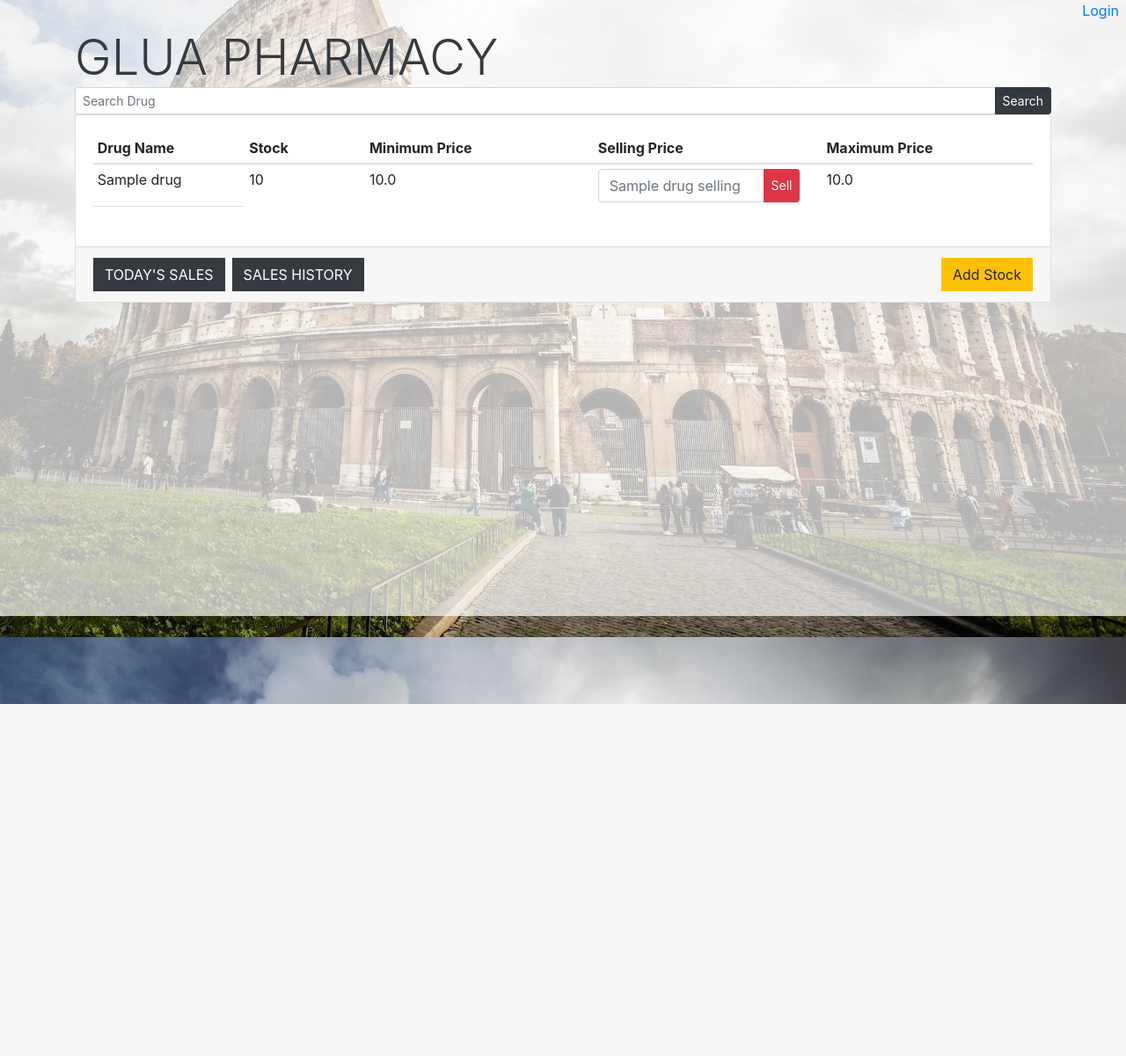
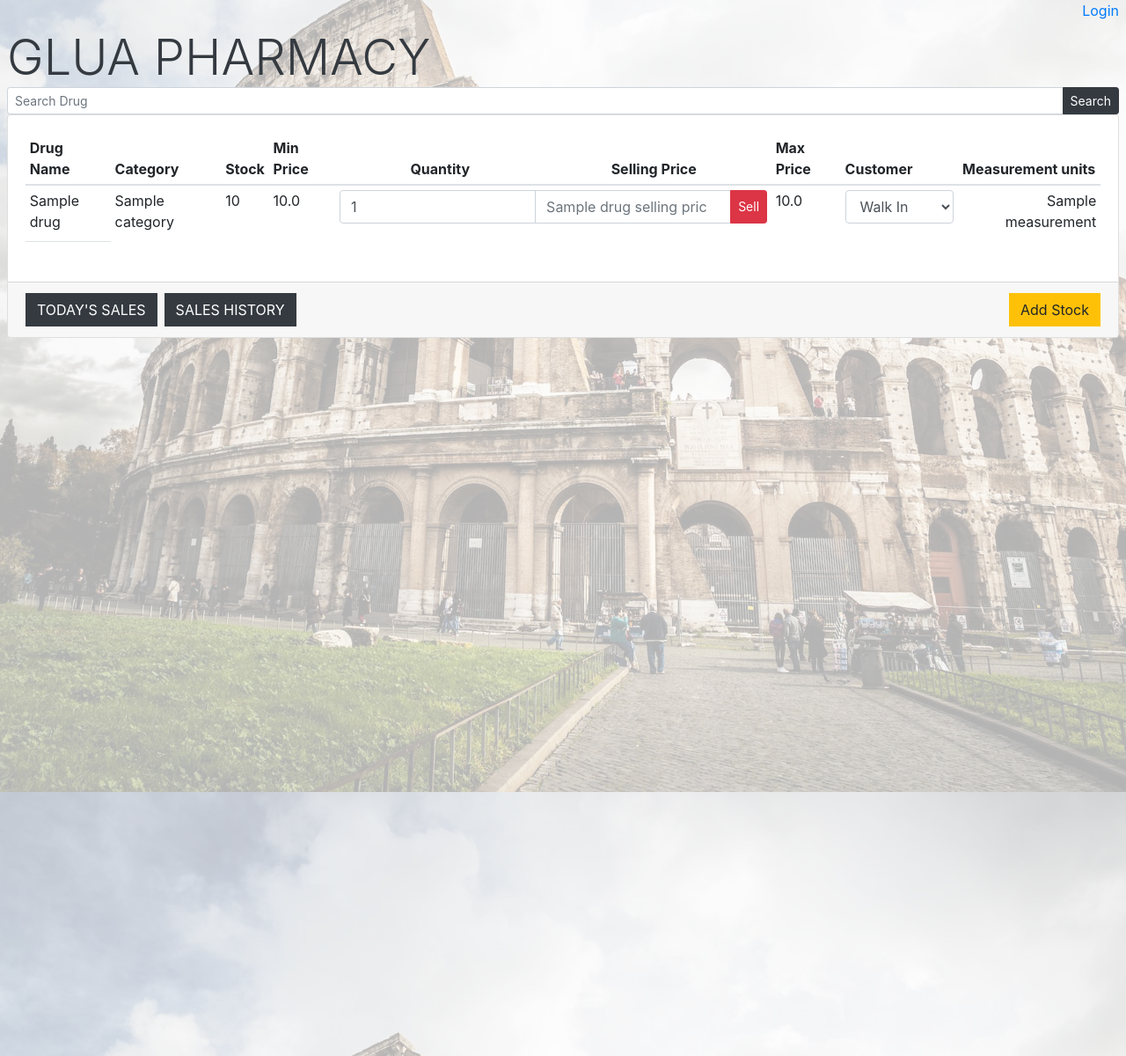
Before and after one commit to clish101/Glua-Inventory-Management, a Django app: page / in a window 1280 px wide. Shown: the whole page at 88% size. Before the commit the page ends 800 px from the top, so only its background shows below. Run offline with Django 3.2, Linux system fonts and the light colour scheme; tables that the repository leaves empty hold one stand-in row (values such as "Sample post"); some libraries are stand-ins or nearby versions.

Commit message:
Modified the stock management app to include categories,suppliers and quantity

```diff
--- a/Inventory/admin.py
+++ b/Inventory/admin.py
@@ -1,6 +1,6 @@
 from django.contrib import admin
-from .models import Drug, Sale, Stocked
+from .models import Drug, Sale, Stocked, Category, Measurement
 
 
-admin.register(Drug, Sale, Stocked)(admin.ModelAdmin)
+admin.register(Drug, Sale, Stocked, Category, Measurement)(admin.ModelAdmin)
 # Register your models here.
--- a/Inventory/forms.py
+++ b/Inventory/forms.py
@@ -6,4 +6,4 @@ from django import forms
 class DrugCreation(forms.ModelForm):
     class Meta:
         model = Drug
-        fields = ['name', 'buying_price','maximum_price', 'stock']
+        fields = ['name', 'category', 'buying_price', 'maximum_price', 'stock']
--- a/Inventory/templates/Inventory/base.html
+++ b/Inventory/templates/Inventory/base.html
@@ -25,7 +25,7 @@
             <a href="{% url 'login' %}" class="ml-auto mx-2">Login</a>
             {% endif %}
         </div>
-        <div class="container">
+        <div class="px-2">
             {% if messages %}
             {% for message in messages %}
             <div class="alert alert-{{message.tags}}">
--- a/Inventory/templates/Inventory/home.html
+++ b/Inventory/templates/Inventory/home.html
@@ -19,30 +19,49 @@
                 <thead>
                     <tr>
                         <div class="row">
-                            <div class="col-md-6">
+                            <div class="col">
                                 <th style='border-top:none'>
                                     Drug Name
                                 </th>
                             </div>
-                            <div class="col-md-2">
+                            <div class="col">
+                                <th style='border-top:none'>
+                                    Category
+                                </th>
+                            </div>
+                            <div class="col">
                                 <th style='border-top:none'>
                                     Stock
                                 </th>
                             </div>
-                            <div class="col-md-2">
+                            <div class="col">
                                 <th style='border-top:none'>
+                                    Min Price
+                                </th>
+                            </div>
+                            <div class="col-5">
+                                <th style='border-top:none'>
+                                    <div class="d-flex justify-content-around">
+                                        <span>Quantity</span>
+                                        <span>Selling Price</span>
+                                    </div>
 
-                                    <div class="row">
-                                        <div class="col ml-5">
-                                            Minimum Price
+                                </th>
                             </div>
                             <div class="col">
-                                            Selling Price
+                                <th style='border-top:none'>
+                                    Max Price
+                                </th>
                             </div>
                             <div class="col">
-                                            Maximum Price
+                                <th style='border-top:none'>
+                                    Customer
+                                </th>
                             </div>
-                                    </div>
+
+                            <div class="col">
+                                <th style='border-top:none'>
+                                    Measurement units
                                 </th>
                             </div>
 
@@ -53,47 +72,79 @@
                     <div class="row d-flex align-items-center">
                         {% for drug in drugs %}
                         <tr>
-                            <div class="col-md-6">
+                            <div class="col">
+                                {% if user.is_superuser %}
+                                <td>
+                                    <a href="{% url 'modify' drug.pk %}" style="text-decoration: none;">
+                                        {{drug.name}}
+                                    </a>
+                                </td>
+                                {% else %}
                                 <td>
                                     {{drug.name}}
                                 </td>
+                                {% endif %}
                             </div>
-                            <div class="col-md-2">
+                            <div class="col">
+                                <td>
+                                    {{drug.category}}
+                                </td>
+                            </div>
+                            <div class="col">
                                 <td>
                                     {{drug.stock}}
                                 </td>
                             </div>
-                            <div class="col-md-4">
-                                <td>
-                                    <div class="row">
-                                        <div class="col ml-5">
-                                            <span>{{drug.buying_price}}</span>
-                                        </div>
                             <div class="col">
-                                            <form action="{% url 'sell' drug.id %}" method="GET">
-                                                {% csrf_token %}
-                                                <div class="input-group">
-                                                    <input class="form-control" min="{{drug.buying_price}}"
-                                                        type="number" name="sellAt"
-                                                        placeholder="{{drug.name}} selling price"
-                                                        aria-label="Recipient's " aria-describedby="my-addon" required>
-                                                    <div class="input-group-append">
-                                                        <button type="submit"
-                                                            class="btn btn-danger btn-sm">Sell</button>
-                                                    </div>
-                                                </div>
-
-                                            </form>
-                                        </div>
-                                        <div class="col">
-                                            <span>{{drug.maximum_price}}</span>
-                                        </div>
+                                <td>{{drug.buying_price}}</td>
                             </div>
 
 
 
+
+                            <div class="col-7">
+
+                                <form action="{% url 'sell' drug.id %}" method="GET">
+                                    {% csrf_token %}
+                                    <td>
+                                        <div class="input-group">
+                                            <input class="form-control" type="number" name="quantity"
+                                                placeholder="quantity" min="1" aria-label="Recipient's "
+                                                aria-describedby="my-addon" value="1">
+
+                                            <input class="form-control" min="{{drug.buying_price}}" type="number"
+                                                name="sellAt" placeholder="{{drug.name}} selling price"
+                                                aria-label="Recipient's " aria-describedby="my-addon" required>
+                                            <div class="input-group-append">
+                                                <button type="submit" class="btn btn-danger btn-sm">Sell</button>
+                                            </div>
+                                        </div>
+                                    </td>
+                                    <td>{{drug.maximum_price}}</td>
+                                    <td>
+                                        <div class="form-group">
+
+                                            <select id="my-select" class="form-control" name="customer">
+                                                <option selected value="Walk In">Walk In</option>
+                                                <option value="Prescription">Prescription</option>
+                                            </select>
+                                        </div>
+                                    </td>
+                                </form>
+
+                            </div>
+
+
+
+
+                            <div class="col">
+                                <td class="text-right">
+                                    {{drug.measurement_units}}
                                 </td>
                             </div>
+
+
+
 
                         </tr>
                         <tr>
--- a/Inventory/templates/Inventory/stock.html
+++ b/Inventory/templates/Inventory/stock.html
@@ -65,6 +65,9 @@
                                     <form action="{% url 'addstock' drug.id %}" method="post">
                                         {% csrf_token %}
                                         <div class="input-group">
+                                            <input class="form-control" type="text" name="supplier"
+                                                placeholder="Supplier" aria-label="Recipient's "
+                                                aria-describedby="my-addon">
                                             <input class="form-control" type="number" name="added"
                                                 placeholder="Add stock for {{drug.name}}" aria-label="Recipient's "
                                                 aria-describedby="my-addon">
--- a/Inventory/urls.py
+++ b/Inventory/urls.py
@@ -1,7 +1,7 @@
 from django.contrib import admin
 from django.urls import path
 from . import views
-from .views import DrugListView, stockingListView
+from .views import DrugListView, stockingListView, modifyDrugUpdateView
 
 urlpatterns = [
     # path('', views.home, name='home'),
@@ -9,6 +9,7 @@ urlpatterns = [
     path('create/', views.createDrug, name='create'),
     path('addstock/<int:pk>/', views.addStock, name='addstock'),
     path('stocking/', stockingListView.as_view(), name='stocking'),
+    path('modify/<int:pk>/', modifyDrugUpdateView.as_view(), name='modify'),
     path('stocked/', views.StockAdded, name='stocked'),
     path('sell/<int:pk>/', views.sellDrug, name='sell'),
     path('search/', views.search, name='search'),
--- a/Inventory/views.py
+++ b/Inventory/views.py
@@ -1,9 +1,10 @@
 from django.shortcuts import render, redirect
 from django.db.models import Sum
+from django.db.models import F
 from .models import Drug, Sale, Stocked
 from .forms import DrugCreation
 from django.contrib import messages
-from django.views.generic import ListView
+from django.views.generic import ListView, UpdateView
 from django.contrib.auth.decorators import login_required
 from django.db.models import Q
 from django.core.paginator import Paginator
@@ -46,10 +47,11 @@ def createDrug(request):
 @login_required
 def addStock(request, pk):
     drug = Drug.objects.get(id=pk)
+    supp = request.POST.get('supplier')
     amount_added = int(request.POST.get('added'))
     drug.stock += amount_added
     Stocked.objects.create(
-        drug_name=drug, staff=request.user, number_added=amount_added, total=drug.stock)
+        drug_name=drug, supplier=supp, staff=request.user, number_added=amount_added, total=drug.stock)
     drug.save()
     messages.success(request, f'{amount_added} {drug.name} added')
     return redirect('stocking')
@@ -65,15 +67,17 @@ class stockingListView(ListView):
 
 @login_required
 def sellDrug(request, pk):
+    quantity = int(request.GET.get('quantity'))
+    customer = request.GET.get('customer')
     price = request.GET.get('sellAt')
     drug = Drug.objects.get(id=pk)
     drug.selling_price = price
-    drug.stock -= 1
+    drug.stock -= quantity
     drug.save()
     print(price)
-    Sale.objects.create(seller=request.user, drug_sold=drug,
-                        sale_price=drug.selling_price, buying_price=drug.buying_price).save()
-    messages.success(request, f'One {drug.name} sold')
+    Sale.objects.create(seller=request.user, drug_sold=drug, customer=customer,
+                        sale_price=drug.selling_price, quantity=quantity, buying_price=drug.buying_price).save()
+    messages.success(request, f'{quantity} {drug.name} sold')
     return redirect('home')
 
 
@@ -82,7 +86,8 @@ def search(request):
     query = request.POST.get('q')
 
     if query:
-        drugs = Drug.objects.filter(Q(name__icontains=query))
+        drugs = Drug.objects.filter(
+            Q(name__icontains=query) | Q(category__name__icontains=query))
 
     context = {'drugs': drugs}
     return render(request, 'Inventory/home.html', context)
@@ -107,15 +112,16 @@ def salehistory(request):
         sales = Sale.objects.filter(
             date_sold__range=[start_date, end_date]).order_by('-date_sold')
         if sales:
-            total_purchases = sales.aggregate(Sum('buying_price'))
-            total_sales = sales.aggregate(Sum('sale_price'))
+            total_sales = sales.aggregate(
+                total=Sum(F('quantity')*F('sale_price')))['total']
 
-            bought_at = total_purchases.get('buying_price__sum')
-            sold_at = total_sales.get('sale_price__sum')
+            bought_at = sales.aggregate(
+                total=Sum(F('quantity')*F('buying_price')))['total']
 
-            profit = sold_at - bought_at
-            context = {'sales': sales, 'profit': profit}
-            context.update(total_sales)
+            profit = total_sales - bought_at
+
+            context = {'sales': sales, 'profit': profit,
+                       'total_sales': total_sales}
         else:
             messages.success(
                 request, 'Sorry no sales were done within those dates')
@@ -155,15 +161,18 @@ def todaysales(request):
         sales = Sale.objects.filter(
             date_sold__range=[start_date, end_date]).order_by('-date_sold')
         if sales:
-            total_purchases = sales.aggregate(Sum('buying_price'))
-            total_sales = sales.aggregate(Sum('sale_price'))
 
-            bought_at = total_purchases.get('buying_price__sum')
-            sold_at = total_sales.get('sale_price__sum')
+            total_sales = sales.aggregate(
+                total=Sum(F('quantity')*F('sale_price')))['total']
 
-            profit = sold_at - bought_at
-            context = {'sales': sales, 'profit': profit}
-            context.update(total_sales)
+            bought_at = sales.aggregate(
+                total=Sum(F('quantity')*F('buying_price')))['total']
+
+            profit = total_sales - bought_at
+
+            context = {'sales': sales, 'profit': profit,
+                       'total_sales': total_sales}
+
         else:
             messages.success(request, 'Sorry no sales were done today')
             context = {}
@@ -204,3 +213,11 @@ def StockAdded(request):
         context = {}
 
     return render(request, 'Inventory/stocked.html', context)
+
+
+class modifyDrugUpdateView(UpdateView):
+    template_name = 'Inventory/create.html'
+    model = Drug
+    fields = ['name', 'category', 'buying_price',
+              'maximum_price', 'stock', 'measurement_units']
+    success_url = "/"
--- a/manage.py
+++ b/manage.py
@@ -1,6 +1,3 @@
-import crispy_forms
-
-
 #!/usr/bin/env python
 """Django's command-line utility for administrative tasks."""
 import os
--- a/static/Inventory/css/style.css
+++ b/static/Inventory/css/style.css
@@ -5,7 +5,7 @@ body {
   background-position: 0 -300px;
   position: relative;
   overflow: auto;
-  min-height: 700px;
+  min-height: 1200px;
 }
 
 .white-overlay {
@@ -15,7 +15,7 @@ body {
   top: 0;
   left: 0;
   width: 100%;
-  min-height: 700px;
+  min-height: 1200px;
 }
 .sharp {
   border-radius: 0%;
```
Also changed, not shown: Inventory/models.py (+58 -0 lines), Inventory/templates/Inventory/history.html (+30 -10 lines), Inventory/templates/Inventory/stocked.html (+12 -2 lines), Inventory/templates/Inventory/today.html (+30 -10 lines), Inventory/migrations/0006_sale_quantity.py (added), Inventory/migrations/0007_stocked_supplier.py (added), Inventory/migrations/0008_auto_20201019_2339.py (added), Inventory/migrations/0009_auto_20201019_2359.py (added), Inventory/migrations/0010_auto_20201020_0030.py (added), Inventory/migrations/0011_auto_20201020_1112.py (added), Inventory/migrations/0012_auto_20201020_1239.py (added). Lines whose indentation alone changed are shown as unchanged.
